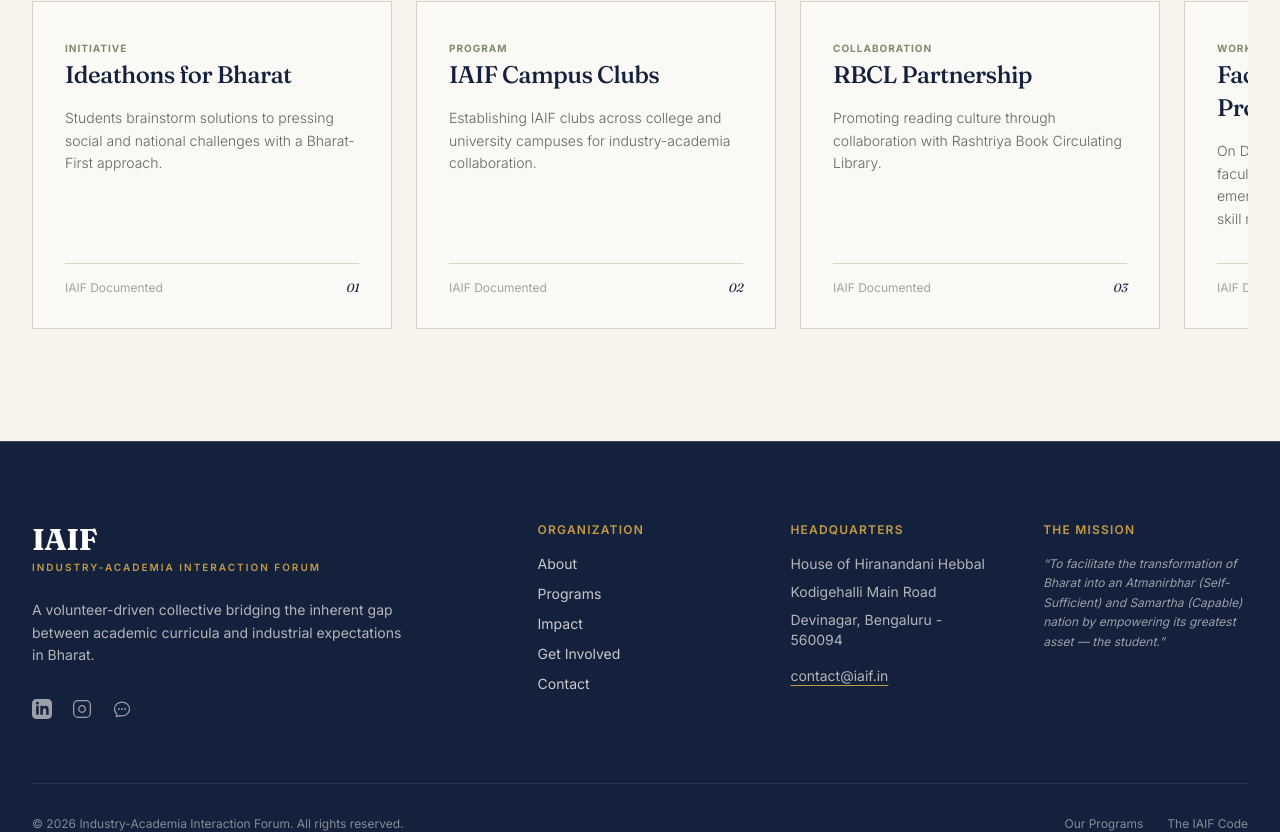
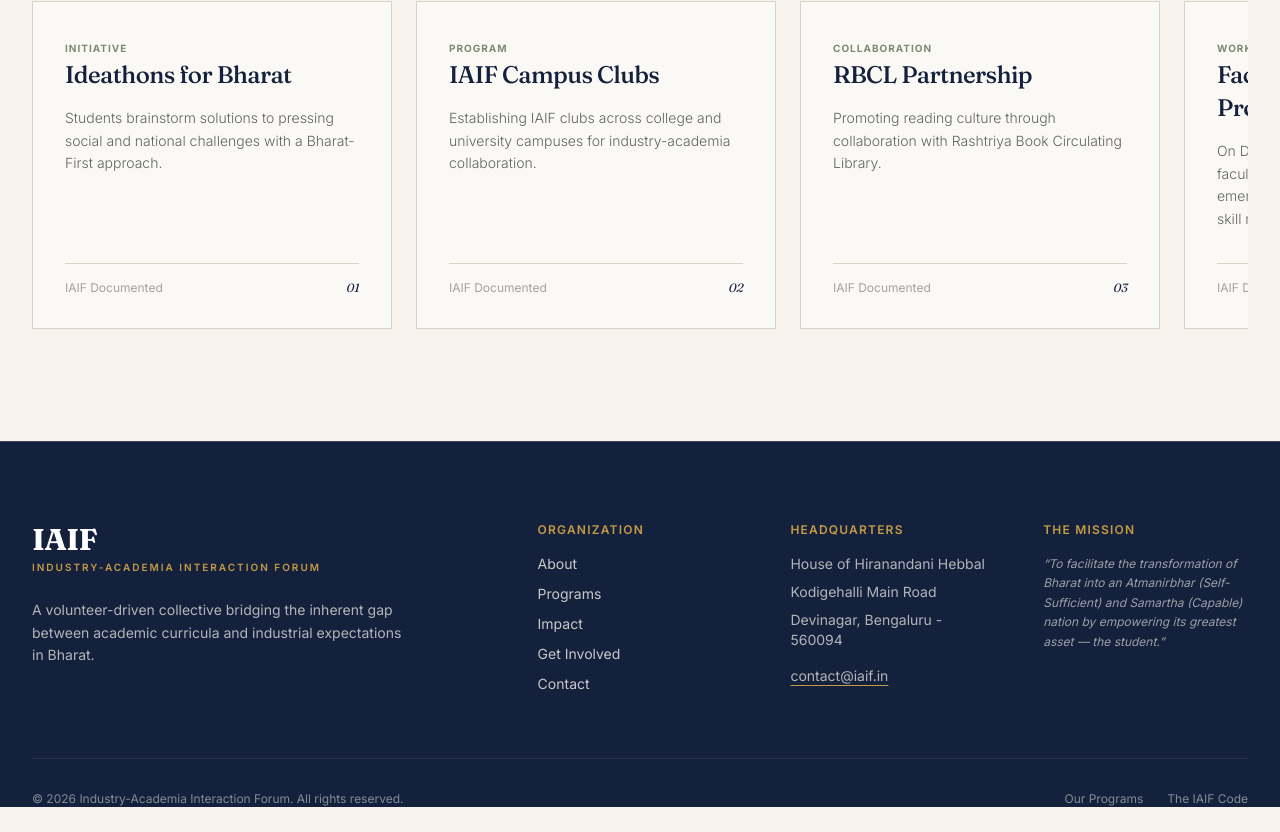
Before and after one commit to sanjayrajns/forum, a Next.js app: page / in a window 1280 px wide. Shown: the part 3109-3941 px from the top of the page. After the commit the page ends 3916 px from the top, so only its background shows below. Built offline with nearby package versions, Linux system fonts and the light colour scheme.

Commit message:
Footer changed

```diff
--- a/src/components/Footer.jsx
+++ b/src/components/Footer.jsx
@@ -19,37 +19,6 @@
             <p className="text-sm leading-relaxed max-w-sm text-ivory/70 font-sans">
               A volunteer-driven collective bridging the inherent gap between academic curricula and industrial expectations in Bharat.
             </p>
-            {/* Social Links */}
-            <div className="flex space-x-5 pt-2">
-              <a
-                href={SITE.social.linkedin}
-                className="text-ivory/60 hover:text-gold transition-colors duration-200"
-                aria-label="LinkedIn Profile"
-              >
-                <svg className="w-5 h-5" fill="currentColor" viewBox="0 0 24 24">
-                  <path d="M19 0h-14c-2.761 0-5 2.239-5 5v14c0 2.761 2.239 5 5 5h14c2.762 0 5-2.239 5-5v-14c0-2.761-2.238-5-5-5zm-11 19h-3v-11h3v11zm-1.5-12.268c-.966 0-1.75-.779-1.75-1.75s.784-1.75 1.75-1.75 1.75.779 1.75 1.75-.784 1.75-1.75 1.75zm13.5 12.268h-3v-5.604c0-3.368-4-3.113-4 0v5.604h-3v-11h3v1.765c1.396-2.586 7-2.777 7 2.476v6.759z" />
-                </svg>
-              </a>
-              <a
-                href={SITE.social.instagram}
-                className="text-ivory/60 hover:text-gold transition-colors duration-200"
-                aria-label="Instagram Profile"
-              >
-                <svg className="w-5 h-5" fill="none" stroke="currentColor" strokeWidth="1.5" viewBox="0 0 24 24">
-                  <rect width="20" height="20" x="2" y="2" rx="5" ry="5" />
-                  <path d="M16 11.37A4 4 0 1 1 12.63 8 4 4 0 0 1 16 11.37zM17.5 6.5h.01" />
-                </svg>
-              </a>
-              <a
-                href={SITE.social.whatsapp}
-                className="text-ivory/60 hover:text-gold transition-colors duration-200"
-                aria-label="WhatsApp Channel"
-              >
-                <svg className="w-5 h-5" fill="none" stroke="currentColor" strokeWidth="1.5" viewBox="0 0 24 24">
-                  <path strokeLinecap="round" strokeLinejoin="round" d="M8.625 12a.375.375 0 11-.75 0 .375.375 0 01.75 0zm0 0H8.25m4.125 0a.375.375 0 11-.75 0 .375.375 0 01.75 0zm0 0H12m4.125 0a.375.375 0 11-.75 0 .375.375 0 01.75 0zm0 0h-.375M21 12c0 4.556-4.03 8.25-9 8.25a9.764 9.764 0 01-2.555-.337A5.972 5.972 0 015.41 20.97a5.969 5.969 0 01-.474-.065 4.48 4.48 0 00.978-2.025c.09-.457-.133-.901-.467-1.226C3.93 16.178 3 14.189 3 12c0-4.556 4.03-8.25 9-8.25s9 3.694 9 8.25z" />
-                </svg>
-              </a>
-            </div>
           </div>
 
           {/* Quick Links */}
```
